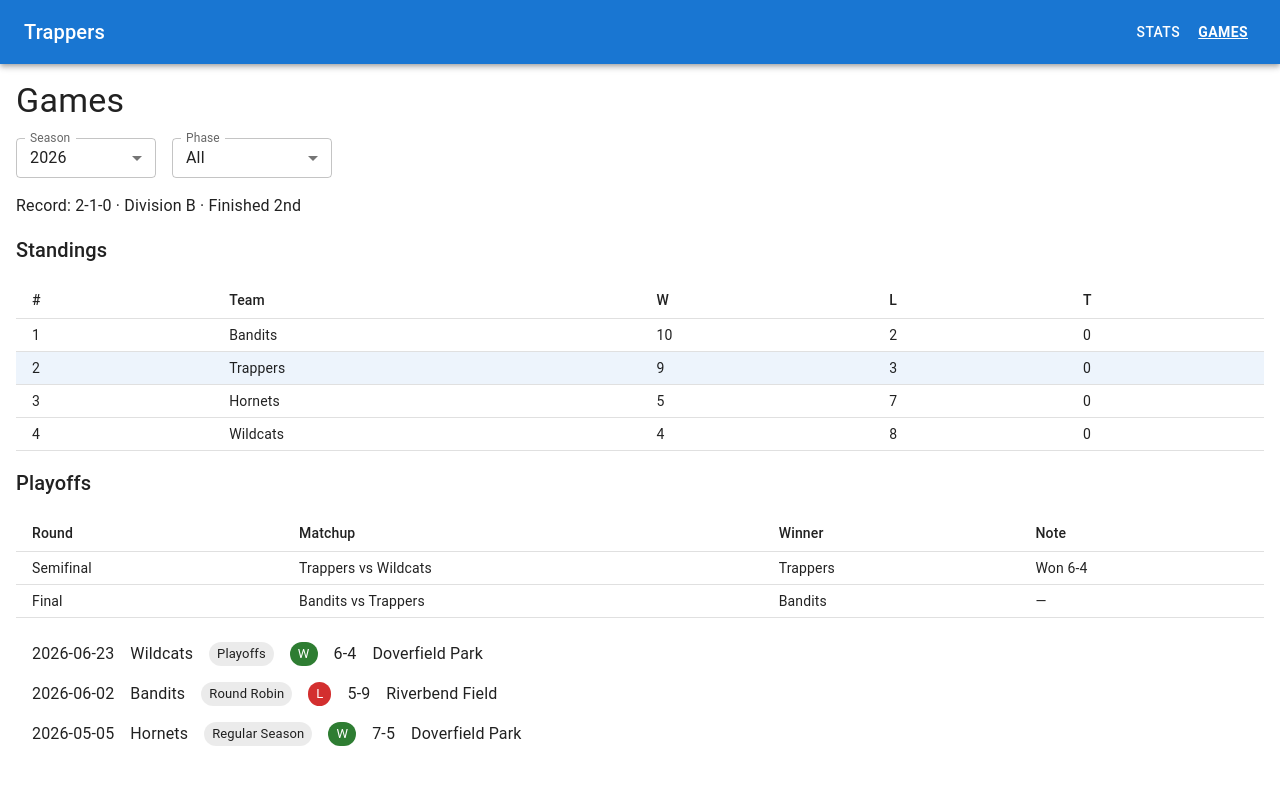
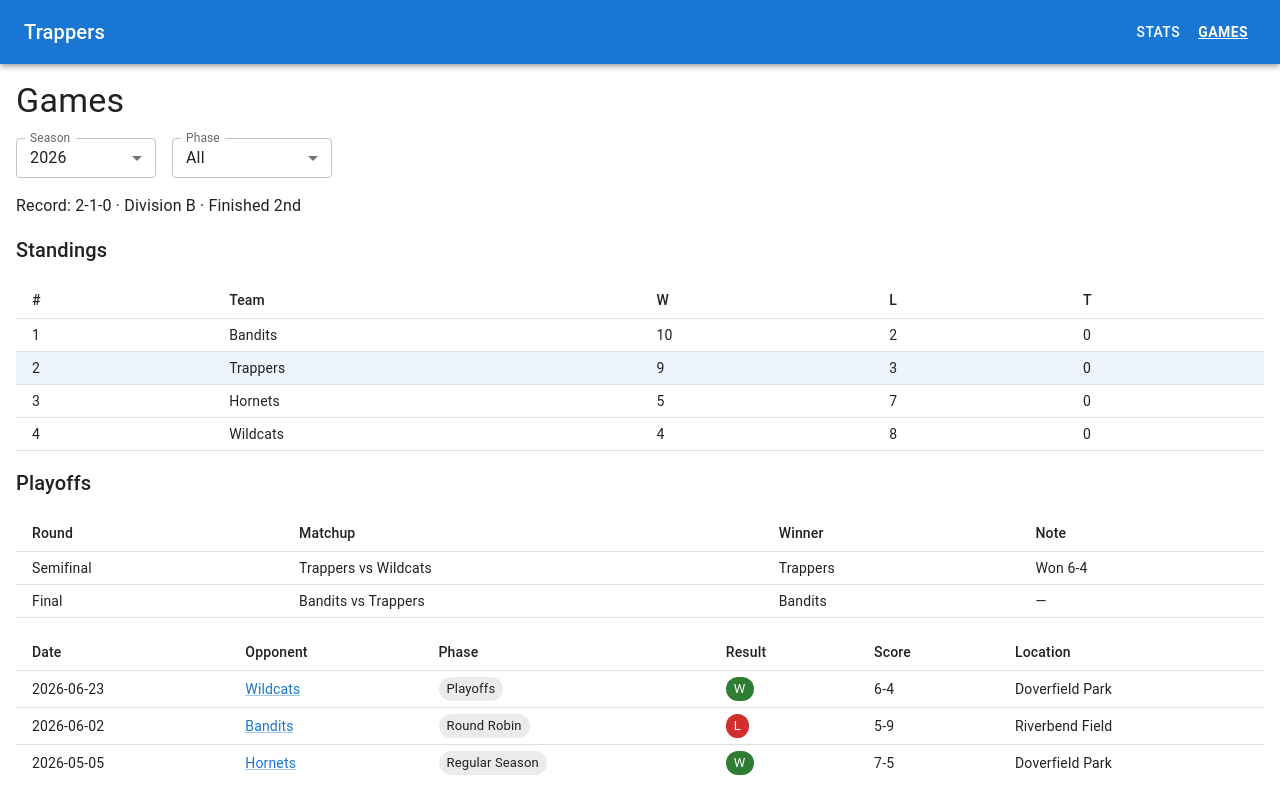
Before and after one commit to ZedLove/trappers-stats, a React (Vite) app: page /games in a window 1280 px wide. Built offline with nearby package versions, Linux system fonts and the light colour scheme.

Commit message:
feat: add Box Score title and table-ify the games list

```diff
--- a/src/site/pages/BoxScorePage.tsx
+++ b/src/site/pages/BoxScorePage.tsx
@@ -57,6 +57,9 @@ export default function BoxScorePage() {
   return (
     <Box sx={{ display: 'flex', flexDirection: 'column', gap: 2 }}>
       <Typography variant="h4" component="h1">
+        Box Score
+      </Typography>
+      <Typography variant="subtitle1" color="text.secondary">
         {game.date}
       </Typography>
 
--- a/src/site/pages/GamesPage.tsx
+++ b/src/site/pages/GamesPage.tsx
@@ -1,5 +1,15 @@
-import { Box, Chip, List, ListItem, ListItemButton, Typography } from '@mui/material';
-import { Link as RouterLink } from 'react-router-dom';
+import {
+  Box,
+  Chip,
+  Link as MuiLink,
+  Table,
+  TableBody,
+  TableCell,
+  TableHead,
+  TableRow,
+  Typography,
+} from '@mui/material';
+import { Link as RouterLink, useNavigate } from 'react-router-dom';
 import { getSeason, getTeam, latestSeason } from '../../shared/data';
 import { filterGames, sortGamesByDate, teamRecord } from '../../shared/queries';
 import type { Game, Phase } from '../../shared/schema';
@@ -46,6 +56,7 @@ function resultColor(result: 'W' | 'L' | 'T'): 'success' | 'error' | 'default' {
 
 export default function GamesPage() {
   const { filter } = useSeasonFilter();
+  const navigate = useNavigate();
   // The season selector has no All-time option on this page, so an 'all'
   // filter (e.g. a pasted URL) falls back to the latest season.
   const seasonFile = filter.season === 'all' ? latestSeason() : getSeason(filter.season);
@@ -85,35 +96,53 @@ export default function GamesPage() {
       {games.length === 0 ? (
         <Typography color="text.secondary">No games entered yet</Typography>
       ) : (
-        <List aria-label="Games" disablePadding>
+        <Table aria-label="Games" size="small">
+          <TableHead>
+            <TableRow>
+              <TableCell>Date</TableCell>
+              <TableCell>Opponent</TableCell>
+              <TableCell>Phase</TableCell>
+              <TableCell>Result</TableCell>
+              <TableCell>Score</TableCell>
+              <TableCell>Location</TableCell>
+            </TableRow>
+          </TableHead>
+          <TableBody>
             {games.map((game) => {
               const result = gameResult(game);
+              const opponentName = getTeam(game.opponentId)?.name ?? game.opponentId;
               return (
-              <ListItem key={game.id} disablePadding>
-                <ListItemButton
+                <TableRow
+                  key={game.id}
+                  hover
+                  onClick={() => navigate(`/games/${game.id}`)}
+                  sx={{ cursor: 'pointer', '&:last-child td, &:last-child th': { border: 0 } }}
+                >
+                  <TableCell>{game.date}</TableCell>
+                  <TableCell>
+                    <MuiLink
                       component={RouterLink}
                       to={`/games/${game.id}`}
-                  sx={{ display: 'flex', gap: 2, alignItems: 'center', flexWrap: 'wrap' }}
+                      onClick={(event) => event.stopPropagation()}
                     >
-                  <Typography component="span">{game.date}</Typography>
-                  <Typography component="span">
-                    {getTeam(game.opponentId)?.name ?? game.opponentId}
-                  </Typography>
+                      {opponentName}
+                    </MuiLink>
+                  </TableCell>
+                  <TableCell>
                     <Chip label={PHASE_LABELS[game.phase]} size="small" />
+                  </TableCell>
+                  <TableCell>
                     <Chip label={result} size="small" color={resultColor(result)} />
-                  <Typography component="span">
+                  </TableCell>
+                  <TableCell>
                     {game.score.us}-{game.score.them}
-                  </Typography>
-                  {game.location && (
-                    <Typography component="span" color="text.secondary">
-                      {game.location}
-                    </Typography>
-                  )}
-                </ListItemButton>
-              </ListItem>
+                  </TableCell>
+                  <TableCell>{game.location ?? '—'}</TableCell>
+                </TableRow>
               );
             })}
-        </List>
+          </TableBody>
+        </Table>
       )}
     </Box>
   );
```
Also changed, not shown: 2 other files (tests, documents, lock files or other folders). Lines whose indentation alone changed are shown as unchanged.
